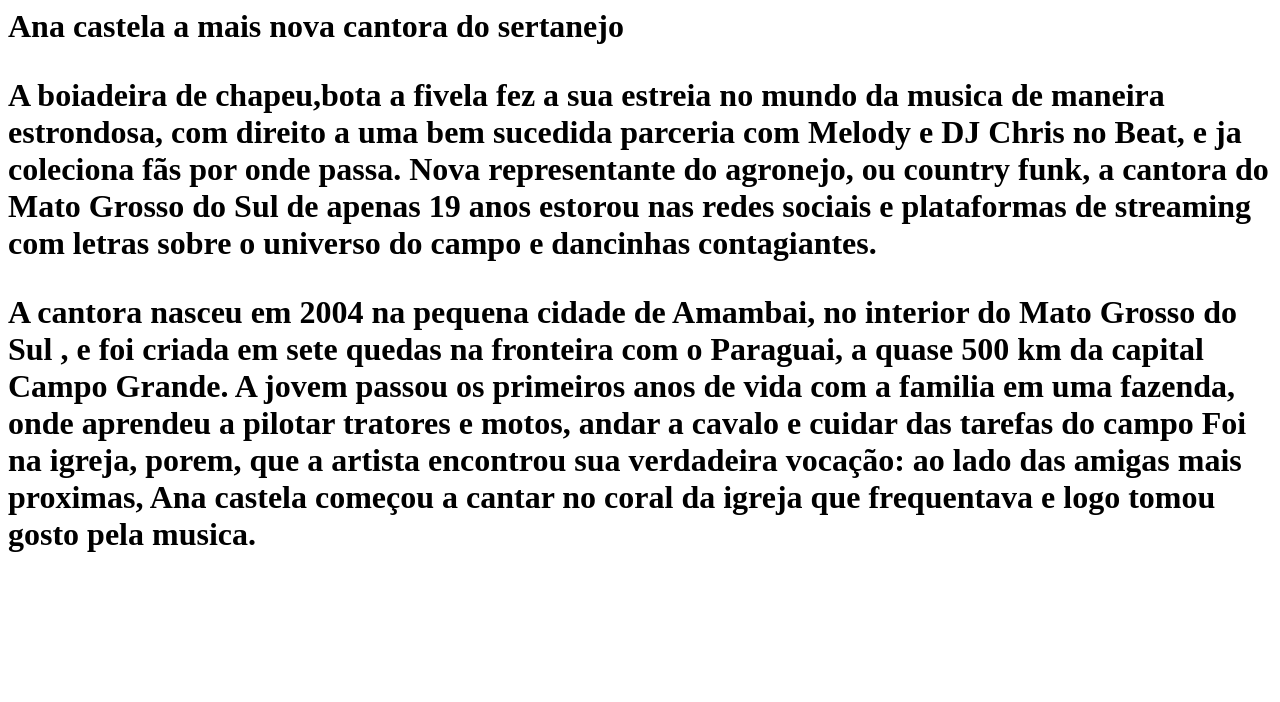
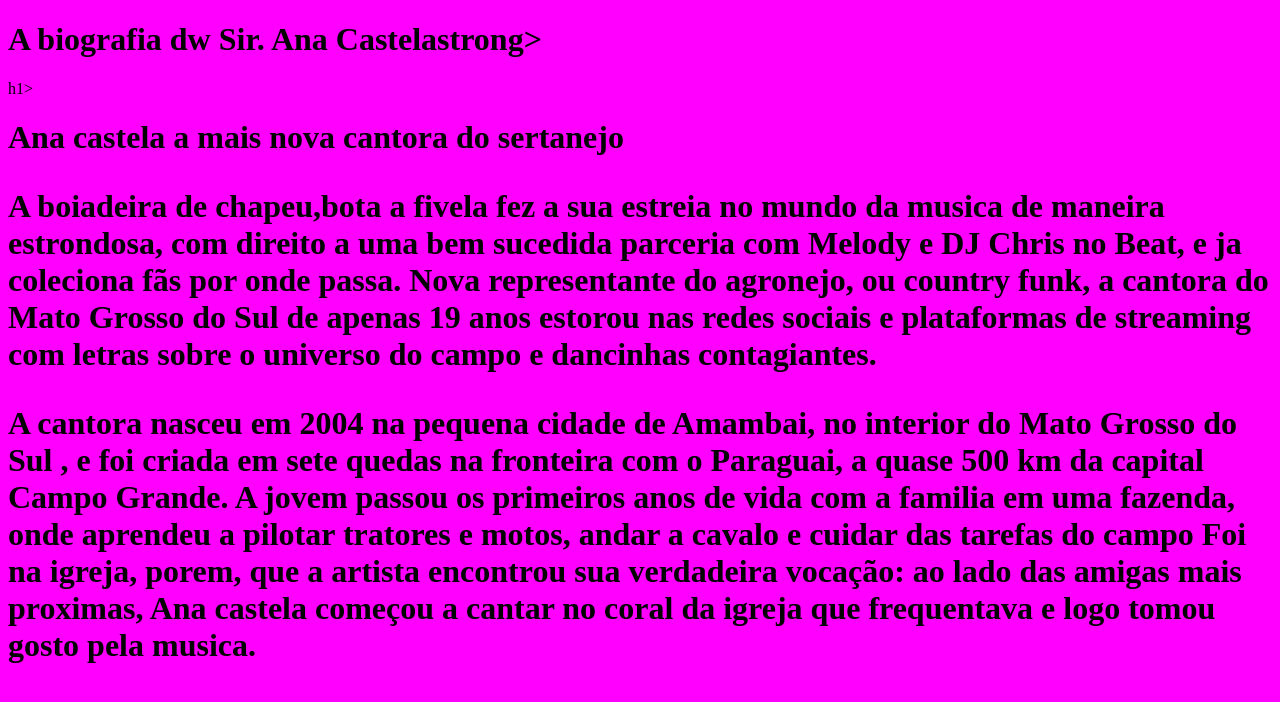
Before and after one commit to nicolesantos6036/ana-castela, a plain HTML site: page index.html in a window 1280 px wide. Drawn offline with Linux system fonts and the light colour scheme.

Commit message:
adicionando cabeçario e comisario

```diff
--- a/index.html
+++ b/index.html
@@ -1,3 +1,14 @@
+<!DOCTYPE html>
+ <html lang="pt-br">
+    <head>
+        <meta charset= "UTF-8">
+        <title>ana castela </title>
+        <link rel="stylesheet" href="style.css">
+    </head>
+
+ <body>
+ <h1><strong>A biografia dw Sir. Ana Castela</strong>strong></h1>h1>
+
 <h1><strong> Ana castela a mais nova cantora do sertanejo
 
 <p> A boiadeira de chapeu,bota a fivela fez a sua estreia no mundo da musica de maneira estrondosa, com direito a uma bem sucedida parceria com Melody e DJ Chris no Beat,
--- /dev/null
+++ b/style.css
@@ -0,0 +1,3 @@
+body{
+    background: #FF00FF
+}
```
